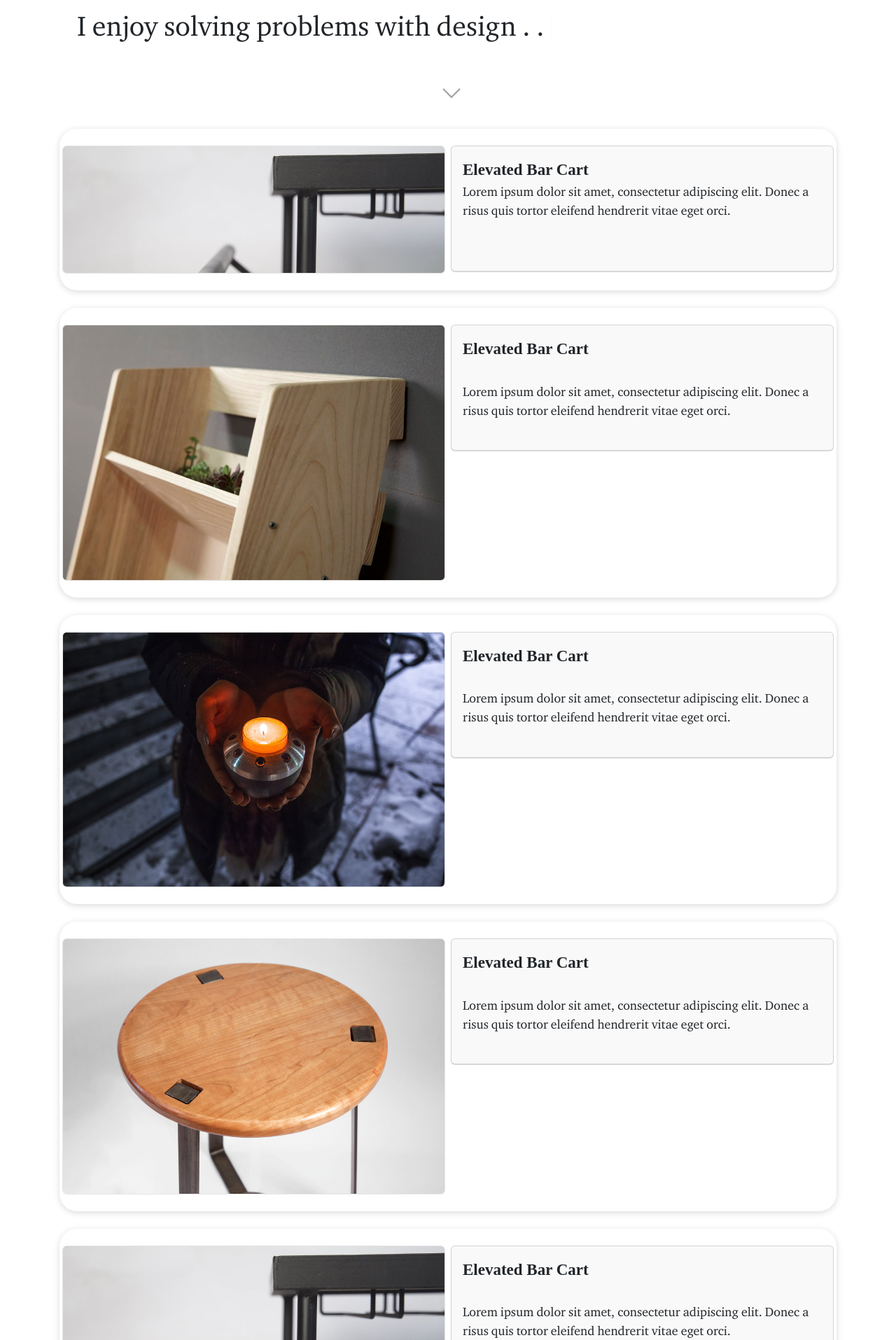
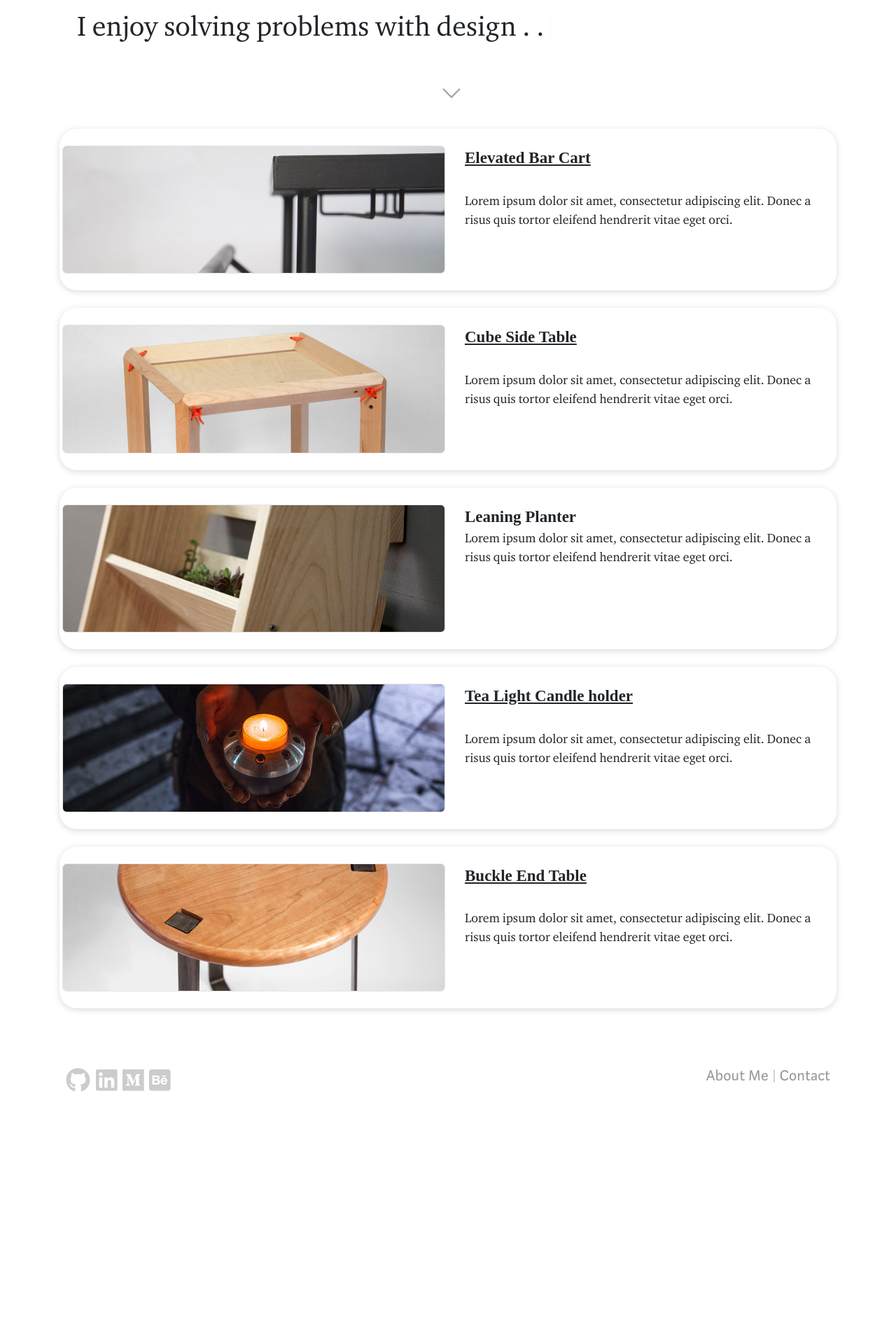
Before and after one commit to pkhambat1/DesignWebsite, a PHP site: page / in a window 1280 px wide. Shown: the part 469-2384 px from the top of the page at 70% size. After the commit the page ends 2029 px from the top, so only its background shows below. Run offline with PHP 8.4, Linux system fonts and the light colour scheme; some libraries are stand-ins or nearby versions; some web fonts are replaced; grey boxes are pictures that could not be loaded.

Commit message:
content cleaned up, thumbnail text cleaner, footer font

```diff
--- a/css/site.css
+++ b/css/site.css
@@ -508,11 +508,7 @@ button:focus {
   padding: 1rem;
   margin-left: .25rem;
   margin-right: .25rem;
-  background-color: #f9f9f9;
-}
-
-.titleCaption {
-  min-height: 180px;
+  /* background-color: #f9f9f9;   */
 }
 
 div.col-12 {
@@ -611,3 +607,7 @@ section {
 .social-icons a:hover, .footer-icons a:hover {
   color: rgb(0,0,0,.75);
 }
+
+footer span {
+  font-family: 'medium-content-sans-serif-font';
+}
--- a/index.html
+++ b/index.html
@@ -115,8 +115,8 @@
 								<img src="img/elevated-bar-cart/EB_T_16_9.jpg">
 							</div>
 							<div class="item">
-								<div class="textDescription titleCaption">
-									<span><strong>Elevated Bar Cart</strong></span><br />
+								<div class="pr-4 pl-4">
+									<span><strong><u>Elevated Bar Cart</u></strong></span><br /><br />
 									<p>Lorem ipsum dolor sit amet, consectetur adipiscing elit.
 										Donec a risus quis tortor eleifend hendrerit vitae eget orci.
 									</p>
@@ -191,11 +191,11 @@
 					<div class="rect">
 						<div class="owl-carousel owl-theme">
 							<div class="item pl-1 pr-1">
-								<img src="img/leaning-planter/LP1.jpg">
+								<img src="img/cube-side-table/CT_T_16_9.png">
 							</div>
 							<div class="item">
-								<div class="textDescription titleCaption">
-									<span><strong>Elevated Bar Cart</strong></span><br /><br />
+								<div class="pr-4 pl-4">
+									<span><strong><u>Cube Side Table</u></strong></span><br /><br />
 									<p>Lorem ipsum dolor sit amet, consectetur adipiscing elit.
 										Donec a risus quis tortor eleifend hendrerit vitae eget orci.
 									</p>
@@ -203,7 +203,86 @@
 							</div>
 
 							<div class="item pl-1 pr-1">
-								<img src="img/leaning-planter/LP2.jpg">
+								<img src="img/cube-side-table/CT1.png">
+							</div>
+							<div class="item">
+								<div class="textDescription mb-2">
+									<p>Lorem ipsum dolor sit amet, consectetur adipiscing elit.
+										Donec a risus quis tortor eleifend hendrerit vitae eget orci.
+										Curabitur sit amet diam quis dolor consectetur elementum ut mollis nibh.
+										In vel justo in nulla ornare rhoncus in nec arcu.
+										Nulla porta risus et convallis cursus.
+									</p>
+								</div>
+								<div class="textDescription">
+									<p>Lorem ipsum dolor sit amet, consectetur adipiscing elit.
+										Donec a risus quis tortor eleifend hendrerit vitae eget orci.
+										Curabitur sit amet diam quis dolor consectetur elementum ut mollis nibh.
+										In vel justo in nulla ornare rhoncus in nec arcu.
+										Nulla porta risus et convallis cursus.
+									</p>
+								</div>
+							</div>
+							<div class="item ">
+								<div class="pl-1 pr-1 mb-2">
+									<img src="img/cube-side-table/CT2.jpg">
+								</div>
+								<div class="textDescription">
+									<p>
+										In vel justo in nulla ornare rhoncus in nec arcu.
+										Nulla porta risus et convallis cursus.
+									</p>
+								</div>
+							</div>
+							<div class="item">
+								<div class="textDescription mb-2">
+									<p>
+										Lorem ipsum dolor sit amet, consectetur adipiscing elit.
+										Donec a risus quis tortor eleifend hendrerit vitae eget orci.
+									</p>
+								</div>
+								<div class="pl-1 pr-1">
+									<img src="img/cube-side-table/CT3.jpg">
+								</div>
+							</div>
+							<div class="item">
+								<div class="pl-1 pr-1 mb-2">
+									<img src="img/elevated-bar-cart/EB_T_16_9.jpg">
+
+								</div>
+								<div class="textDescription mb-2">
+									<p>
+										Curabitur sit amet diam quis dolor consectetur elementum ut mollis nibh.
+										In vel justo in nulla ornare rhoncus in nec arcu.
+										Nulla porta risus et convallis cursus.
+									</p>
+								</div>
+								<div class="textDescription">
+									<p>Lorem ipsum dolor sit amet, consectetur adipiscing elit.
+										Donec a risus quis tortor eleifend hendrerit vitae eget orci.
+									</p>
+								</div>
+							</div>
+						</div>
+					</div>
+				</div>
+				<div class="col-12">
+					<div class="rect">
+						<div class="owl-carousel owl-theme">
+							<div class="item pl-1 pr-1">
+								<img src="img/leaning-planter/LP_T_16_9.jpg">
+							</div>
+							<div class="item">
+								<div class="pr-4 pl-4">
+									<span><strong>Leaning Planter</strong></span><br />
+									<p>Lorem ipsum dolor sit amet, consectetur adipiscing elit.
+										Donec a risus quis tortor eleifend hendrerit vitae eget orci.
+									</p>
+								</div>
+							</div>
+
+							<div class="item pl-1 pr-1">
+								<img src="img/leaning-planter/LP1.jpg">
 							</div>
 							<div class="item">
 								<div class="textDescription mb-2">
@@ -270,11 +349,11 @@
 					<div class="rect">
 						<div class="owl-carousel owl-theme">
 							<div class="item pl-1 pr-1">
-								<img src="img/tea-light-candle-holder/TL1.jpg">
+								<img src="img/tea-light-candle-holder/TL_T_16_9.jpg">
 							</div>
 							<div class="item">
-								<div class="textDescription titleCaption">
-									<span><strong>Elevated Bar Cart</strong></span><br /><br />
+								<div class="pr-4 pl-4">
+									<span><strong><u>Tea Light Candle holder</u></strong></span><br /><br />
 									<p>Lorem ipsum dolor sit amet, consectetur adipiscing elit.
 										Donec a risus quis tortor eleifend hendrerit vitae eget orci.
 									</p>
@@ -282,7 +361,7 @@
 							</div>
 
 							<div class="item pl-1 pr-1">
-								<img src="img/tea-light-candle-holder/TL2.png">
+								<img src="img/tea-light-candle-holder/TL1.jpg">
 							</div>
 							<div class="item">
 								<div class="textDescription mb-2">
@@ -349,11 +428,11 @@
 					<div class="rect">
 						<div class="owl-carousel owl-theme">
 							<div class="item pl-1 pr-1">
-								<img src="img/buckle-end-table/BT1.png">
+								<img src="img/buckle-end-table/BT_T_16_9.png">
 							</div>
 							<div class="item">
-								<div class="textDescription titleCaption">
-									<span><strong>Elevated Bar Cart</strong></span><br /><br />
+								<div class="pr-4 pl-4">
+									<span><strong><u>Buckle End Table</u></strong></span><br /><br />
 									<p>Lorem ipsum dolor sit amet, consectetur adipiscing elit.
 										Donec a risus quis tortor eleifend hendrerit vitae eget orci.
 									</p>
@@ -361,7 +440,7 @@
 							</div>
 
 							<div class="item pl-1 pr-1">
-								<img src="img/buckle-end-table/BT2.png">
+								<img src="img/buckle-end-table/BT1.png">
 							</div>
 							<div class="item">
 								<div class="textDescription mb-2">
@@ -424,164 +503,7 @@
 						</div>
 					</div>
 				</div>
-				<div class="col-12">
-					<div class="rect">
-						<div class="owl-carousel owl-theme">
-							<div class="item pl-1 pr-1">
-								<img src="img/elevated-bar-cart/EB_T_16_9.jpg">
-							</div>
-							<div class="item">
-								<div class="textDescription titleCaption">
-									<span><strong>Elevated Bar Cart</strong></span><br /><br />
-									<p>Lorem ipsum dolor sit amet, consectetur adipiscing elit.
-										Donec a risus quis tortor eleifend hendrerit vitae eget orci.
-									</p>
-								</div>
-							</div>
 
-							<div class="item pl-1 pr-1">
-								<img src="img/elevated-bar-cart/EB1.jpg">
-							</div>
-							<div class="item">
-								<div class="textDescription mb-2">
-									<p>Lorem ipsum dolor sit amet, consectetur adipiscing elit.
-										Donec a risus quis tortor eleifend hendrerit vitae eget orci.
-										Curabitur sit amet diam quis dolor consectetur elementum ut mollis nibh.
-										In vel justo in nulla ornare rhoncus in nec arcu.
-										Nulla porta risus et convallis cursus.
-									</p>
-								</div>
-								<div class="textDescription">
-									<p>Lorem ipsum dolor sit amet, consectetur adipiscing elit.
-										Donec a risus quis tortor eleifend hendrerit vitae eget orci.
-										Curabitur sit amet diam quis dolor consectetur elementum ut mollis nibh.
-										In vel justo in nulla ornare rhoncus in nec arcu.
-										Nulla porta risus et convallis cursus.
-									</p>
-								</div>
-							</div>
-							<div class="item ">
-								<div class="pl-1 pr-1 mb-2">
-									<img src="img/elevated-bar-cart/EB1.jpg">
-								</div>
-								<div class="textDescription">
-									<p>
-										In vel justo in nulla ornare rhoncus in nec arcu.
-										Nulla porta risus et convallis cursus.
-									</p>
-								</div>
-							</div>
-							<div class="item">
-								<div class="textDescription mb-2">
-									<p>
-										Lorem ipsum dolor sit amet, consectetur adipiscing elit.
-										Donec a risus quis tortor eleifend hendrerit vitae eget orci.
-									</p>
-								</div>
-								<div class="pl-1 pr-1">
-									<img src="img/elevated-bar-cart/EB3.png">
-								</div>
-							</div>
-							<div class="item">
-								<div class="pl-1 pr-1 mb-2">
-									<img src="img/elevated-bar-cart/EB_T_16_9.jpg">
-
-								</div>
-								<div class="textDescription mb-2">
-									<p>
-										Curabitur sit amet diam quis dolor consectetur elementum ut mollis nibh.
-										In vel justo in nulla ornare rhoncus in nec arcu.
-										Nulla porta risus et convallis cursus.
-									</p>
-								</div>
-								<div class="textDescription">
-									<p>Lorem ipsum dolor sit amet, consectetur adipiscing elit.
-										Donec a risus quis tortor eleifend hendrerit vitae eget orci.
-									</p>
-								</div>
-							</div>
-						</div>
-					</div>
-				</div>
-				<div class="col-12">
-					<div class="rect">
-						<div class="owl-carousel owl-theme">
-							<div class="item pl-1 pr-1">
-								<img src="img/elevated-bar-cart/EB_T_16_9.jpg">
-							</div>
-							<div class="item">
-								<div class="textDescription titleCaption">
-									<span><strong>Elevated Bar Cart</strong></span><br /><br />
-									<p>Lorem ipsum dolor sit amet, consectetur adipiscing elit.
-										Donec a risus quis tortor eleifend hendrerit vitae eget orci.
-									</p>
-								</div>
-							</div>
-
-							<div class="item pl-1 pr-1">
-								<img src="img/elevated-bar-cart/EB1.jpg">
-							</div>
-							<div class="item">
-								<div class="textDescription mb-2">
-									<p>Lorem ipsum dolor sit amet, consectetur adipiscing elit.
-										Donec a risus quis tortor eleifend hendrerit vitae eget orci.
-										Curabitur sit amet diam quis dolor consectetur elementum ut mollis nibh.
-										In vel justo in nulla ornare rhoncus in nec arcu.
-										Nulla porta risus et convallis cursus.
-									</p>
-								</div>
-								<div class="textDescription">
-									<p>Lorem ipsum dolor sit amet, consectetur adipiscing elit.
-										Donec a risus quis tortor eleifend hendrerit vitae eget orci.
-										Curabitur sit amet diam quis dolor consectetur elementum ut mollis nibh.
-										In vel justo in nulla ornare rhoncus in nec arcu.
-										Nulla porta risus et convallis cursus.
-									</p>
-								</div>
-							</div>
-							<div class="item ">
-								<div class="pl-1 pr-1 mb-2">
-									<img src="img/elevated-bar-cart/EB1.jpg">
-								</div>
-								<div class="textDescription">
-									<p>
-										In vel justo in nulla ornare rhoncus in nec arcu.
-										Nulla porta risus et convallis cursus.
-									</p>
-								</div>
-							</div>
-							<div class="item">
-								<div class="textDescription mb-2">
-									<p>
-										Lorem ipsum dolor sit amet, consectetur adipiscing elit.
-										Donec a risus quis tortor eleifend hendrerit vitae eget orci.
-									</p>
-								</div>
-								<div class="pl-1 pr-1">
-									<img src="img/elevated-bar-cart/EB3.png">
-								</div>
-							</div>
-							<div class="item">
-								<div class="pl-1 pr-1 mb-2">
-									<img src="img/elevated-bar-cart/EB_T_16_9.jpg">
-
-								</div>
-								<div class="textDescription mb-2">
-									<p>
-										Curabitur sit amet diam quis dolor consectetur elementum ut mollis nibh.
-										In vel justo in nulla ornare rhoncus in nec arcu.
-										Nulla porta risus et convallis cursus.
-									</p>
-								</div>
-								<div class="textDescription">
-									<p>Lorem ipsum dolor sit amet, consectetur adipiscing elit.
-										Donec a risus quis tortor eleifend hendrerit vitae eget orci.
-									</p>
-								</div>
-							</div>
-						</div>
-					</div>
-				</div>
 			</div>
 		</div>
 	</div>
```
Also changed, not shown: img/buckle-end-table/BT_T_16_9.png (added), img/cube-side-table/CT_T_16_9.png (added), img/leaning-planter/LP_T_16_9.jpg (added), img/tea-light-candle-holder/TL_T_16_9.jpg (added).
